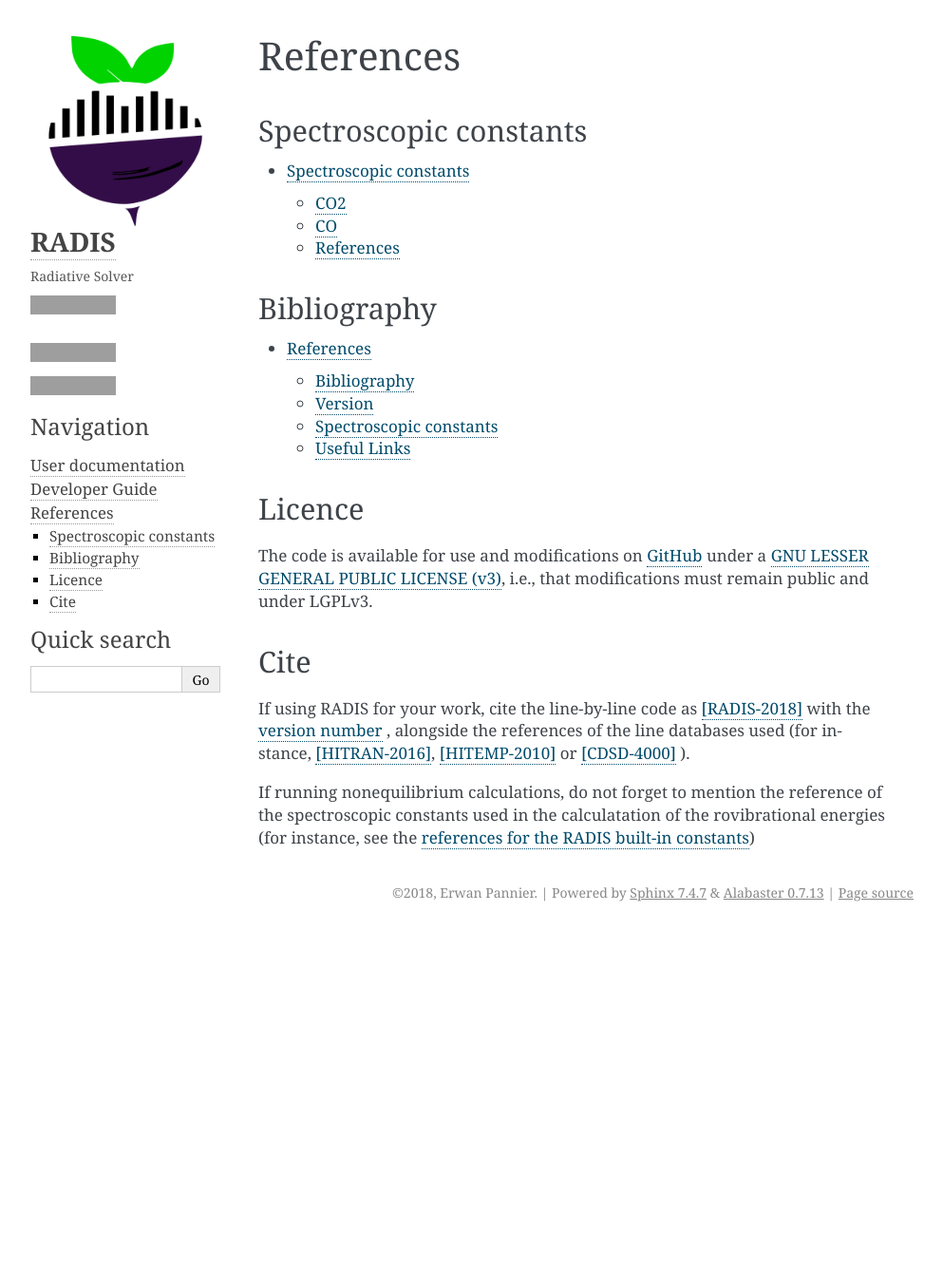
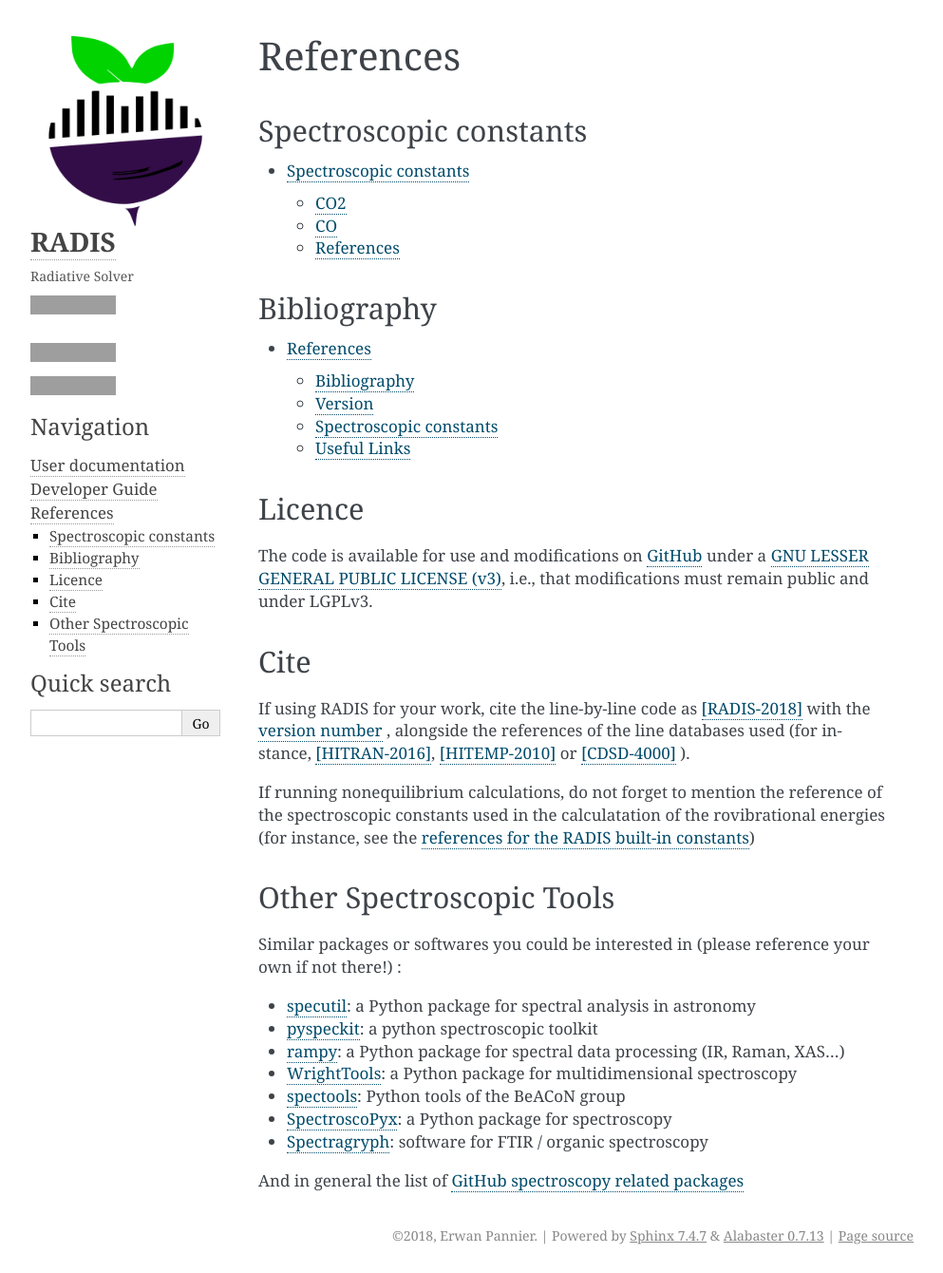
Before and after one commit to radis/radis, a Sphinx documentation site: the page built from docs/references.rst, in a window 1280 px wide, cut to the strip 0-1340 px from the top of the page. Shown: the whole strip at 95% size, without its empty margins (148-1141 px from the left). Built offline with Sphinx 7.4.7, drawn with Linux system fonts in a browser that asks for light colours; pages that are not in the unit, such as notebooks, are missing from menus; before the commit the page ends 979 px from its top, so only the background shows below that; grey boxes are pictures that could not be loaded.

Commit message:
(docs) reference other spectroscopic packages

```diff
--- a/docs/references.rst
+++ b/docs/references.rst
@@ -35,3 +35,20 @@ If using RADIS for your work, cite the line-by-line code as [RADIS-2018]_ with t
 If running nonequilibrium calculations, do not forget to mention the reference of the spectroscopic constants used
 in the calculatation of the rovibrational energies (for instance, see the
 :ref:`references for the RADIS built-in constants <label_db_spectroscopic_constants>`)
+
+
+
+Other Spectroscopic Tools
+-------------------------
+
+Similar packages or softwares you could be interested in (please reference your own if not there!) :
+
+- `specutil <https://github.com/astropy/specutils>`__: a Python package for spectral analysis in astronomy
+- `pyspeckit <https://github.com/pyspeckit/pyspeckit>`__: a python spectroscopic toolkit
+- `rampy <https://github.com/charlesll/rampy>`__: a Python package for spectral data processing (IR, Raman, XAS...)
+- `WrightTools <https://joss.theoj.org/papers/a82637112ac3e03df961d4494bc927d4>`__: a Python package for multidimensional spectroscopy
+- `spectools <https://pyhdust.readthedocs.io/en/latest/spectools.html#module-pyhdust.spectools>`__: Python tools of the BeACoN group
+- `SpectroscoPyx <https://github.com/PlasmaPy/SpectroscoPyx>`__: a Python package for spectroscopy
+- `Spectragryph <https://www.effemm2.de/spectragryph/index.html>`__: software for FTIR / organic spectroscopy
+
+And in general the list of `GitHub spectroscopy related packages <https://github.com/topics/spectroscopy>`__
```
Also changed, not shown: README.rst (+19 -1 lines).
